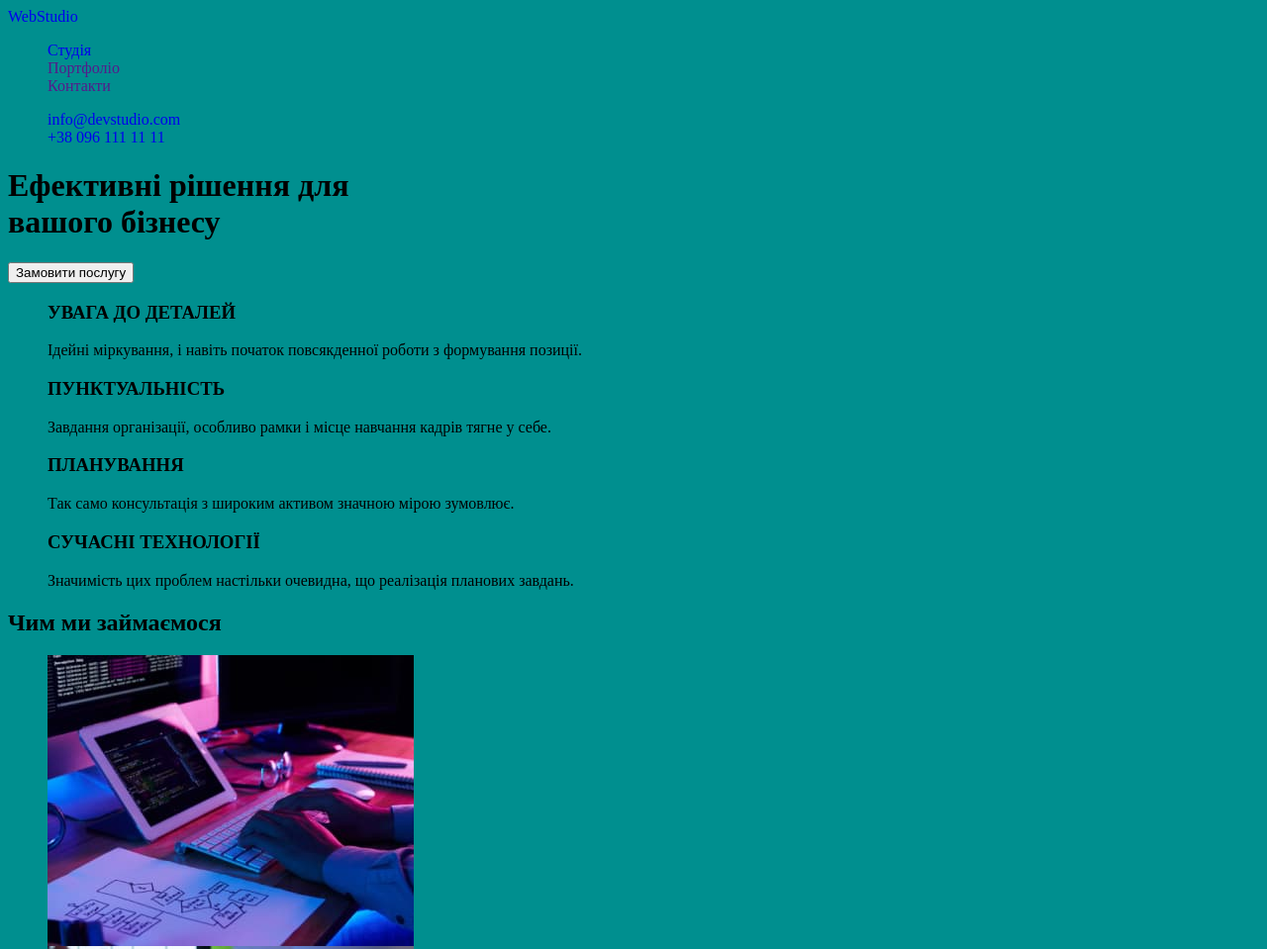
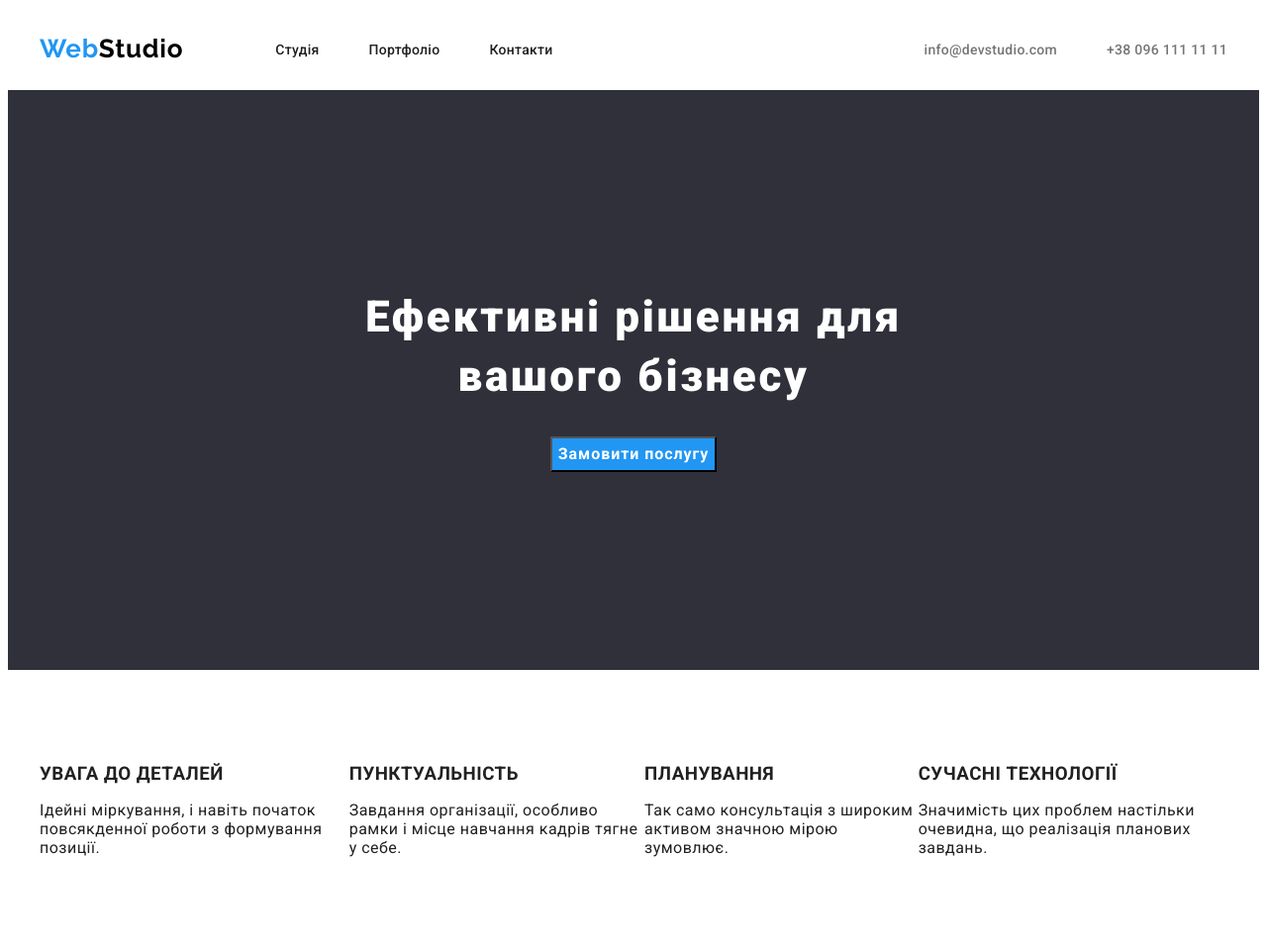
Before and after one commit to kisen8/verst-05, a plain HTML site: page index.html in a window 1280 px wide. Shown: the top 959 px of the page at 99% size. Drawn offline with Linux system fonts and the light colour scheme.

Commit message:
add my working code)

```diff
--- a/css/styles.css
+++ b/css/styles.css
@@ -1,11 +1,36 @@
+:root {
+  --dark-logo-color: #000000;
+  --main-text-color: #212121;
+  --text-color: #757575;
+  --accent-color: #2196f3;
+  --white-color: #ffffff;
+  --mainfone-color: #e5e5e5;
+  --fone-color: #f5f4fa;
+  --darkfone-color: #2f303a;
+  --contacts-color: rgba(255, 255, 255, 0.6);
+}
+h1,
+h2,
+h3,
+h4,
+h5,
+h6 {
+  padding: 0;
+  margin: 0;
+}
 body {
-  background-color: rgb(0, 143, 143);
+  color: var(--main-text-color);
+  background-color: var(--white-color);
+  font-family: Roboto;
+  letter-spacing: 0.03em;
 }
 
 a {
   text-decoration: none;
 }
 ul {
+  margin: 0;
+  padding: 0;
   list-style: none;
 }
 img {
@@ -13,3 +38,156 @@ img {
   max-width: 100%;
   height: auto;
 }
+.container {
+  margin-left: auto;
+  margin-right: auto;
+
+  width: 1200px;
+  padding-left: 15px;
+  padding-right: 15px;
+}
+
+.section {
+  padding-top: 94px;
+  padding-bottom: 94px;
+}
+.header {
+  display: flex;
+  justify-content: center;
+  align-items: center;
+}
+/* logo */
+
+.logo-web {
+  font-family: Raleway;
+  font-size: 26px;
+  font-weight: 700;
+  line-height: 1.2;
+  letter-spacing: 0.03em;
+
+  color: var(--accent-color);
+}
+
+.logo-studio {
+  color: var(--dark-logo-color);
+}
+
+/* navi */
+
+.navi-list {
+  display: flex;
+  align-items: center;
+  margin-left: 93px;
+  padding-top: 32px;
+  padding-bottom: 32px;
+}
+
+.navi-link {
+  font-family: Roboto;
+  font-weight: 500;
+  font-size: 14px;
+  line-height: 1.14;
+  letter-spacing: 0.02em;
+  color: var(--main-text-color);
+}
+.navi-link:hover,
+.navi-link:focus {
+  color: var(--accent-color);
+}
+
+.navi-item:not(:last-child) {
+  margin-right: 50px;
+}
+
+/* contacts */
+.contacts-list {
+  display: flex;
+  margin-left: auto;
+}
+
+.contacts-link {
+  font-family: Roboto;
+  font-weight: 500;
+  font-size: 14px;
+  line-height: 1.14;
+  letter-spacing: 0.02em;
+  color: var(--text-color);
+}
+.contacts-link:hover,
+.contacts-link:focus {
+  color: var(--accent-color);
+}
+
+.contacts-item:not(:last-child) {
+  margin-right: 50px;
+}
+
+/* hero */
+.hero {
+  background-color: var(--darkfone-color);
+}
+.hero-title {
+  font-family: roboto;
+  font-weight: 900;
+  font-size: 44px;
+  line-height: 1.36;
+  letter-spacing: 0.06em;
+  color: var(--white-color);
+
+  text-align: center;
+
+  margin-bottom: 30px;
+}
+
+.hero-btn {
+  color: var(--white-color);
+  background-color: var(--accent-color);
+
+  font-family: Roboto;
+  font-weight: 700;
+  font-size: 16px;
+  line-height: 1.88;
+  letter-spacing: 0.06em;
+  text-align: center;
+
+  display: block;
+  margin-left: auto;
+  margin-right: auto;
+}
+
+.hero-main {
+  padding-top: 200px;
+  padding-bottom: 200px;
+}
+/* features */
+
+.features-list {
+  display: flex;
+}
+
+/* work */
+.work-title {
+  margin-bottom: 50px;
+  text-align: center;
+}
+.work-list {
+  display: flex;
+}
+.work-item {
+  width: 370px;
+}
+.work-item:not(:first-child) {
+  margin-left: 30px;
+}
+
+/* team */
+
+.team-list {
+  display: flex;
+}
+
+/* footer */
+
+.footer {
+  background-color: var(--darkfone-color);
+}
--- a/index.html
+++ b/index.html
@@ -4,114 +4,163 @@
     <meta charset="UTF-8" />
     <meta name="viewport" content="width=device-width, initial-scale=1.0" />
     <title>Html/Css</title>
+
+    <link rel="preconnect" href="https://fonts.googleapis.com" />
+    <link rel="preconnect" href="https://fonts.gstatic.com" crossorigin />
+    <link
+      href="https://fonts.googleapis.com/css2?family=Raleway:ital,wght@0,700;1,700&family=Roboto:ital,wght@0,100..900;1,100..900&display=swap"
+      rel="stylesheet"
+    />
     <link rel="stylesheet" href="./css/styles.css" />
   </head>
   <body>
-    <header>
-      <a href="./index.html">Web<span>Studio</span></a>
-
-      <ul>
-        <li><a href="./index.html">Студія</a></li>
-        <li><a href="">Портфоліо</a></li>
-        <li><a href="">Контакти</a></li>
+    <header class="header">
+      <div class="container header">
+        <a href="./index.html" class="logo-web"
+          >Web<span class="logo-studio">Studio</span></a
+        >
+        <nav class="navi">
+          <ul class="navi-list">
+            <li class="navi-item">
+              <a class="navi-link" href="./index.html">Студія</a>
+            </li>
+            <li class="navi-item">
+              <a class="navi-link" href="">Портфоліо</a>
+            </li>
+            <li class="navi-item"><a class="navi-link" href="">Контакти</a></li>
           </ul>
-
-      <ul>
-        <li><a href="mailto:info@devstudio.com">info@devstudio.com</a></li>
-        <li><a href="tel:+38 0961111111">+38 096 111 11 11</a></li>
+        </nav>
+        <ul class="contacts-list">
+          <li class="contacts-item">
+            <a class="contacts-link" href="mailto:info@devstudio.com"
+              >info@devstudio.com</a
+            >
+          </li>
+          <li class="contacts-item">
+            <a class="contacts-link" href="tel:+38 0961111111"
+              >+38 096 111 11 11</a
+            >
+          </li>
         </ul>
+      </div>
     </header>
 
     <main>
-      <h1>Ефективні рішення для<br />вашого бізнесу</h1>
-      <button type="button">Замовити послугу</button>
+      <section class="hero">
+        <div class="hero-main">
+          <h1 class="hero-title">Ефективні рішення для<br />вашого бізнесу</h1>
+          <button type="button" class="hero-btn">Замовити послугу</button>
+        </div>
+      </section>
 
       <!-- особливості -->
-      <section>
-        <ul>
-          <li>
-            <h3>УВАГА ДО ДЕТАЛЕЙ</h3>
-            <p>
+      <section class="features section">
+        <div class="container">
+          <ul class="features-list">
+            <li class="features-item">
+              <h3 class="features-title">УВАГА ДО ДЕТАЛЕЙ</h3>
+              <p class="features-text">
                 Ідейні міркування, і навіть початок повсякденної роботи з
                 формування позиції.
               </p>
             </li>
-          <li>
-            <h3>ПУНКТУАЛЬНІСТЬ</h3>
-            <p>
-              Завдання організації, особливо рамки і місце навчання кадрів тягне
-              у себе.
+            <li class="features-item">
+              <h3 class="features-title">ПУНКТУАЛЬНІСТЬ</h3>
+              <p class="features-text">
+                Завдання організації, особливо рамки і місце навчання кадрів
+                тягне у себе.
               </p>
             </li>
-          <li>
-            <h3>ПЛАНУВАННЯ</h3>
-            <p>
+            <li class="features-item">
+              <h3 class="features-title">ПЛАНУВАННЯ</h3>
+              <p class="features-text">
                 Так само консультація з широким активом значною мірою зумовлює.
               </p>
             </li>
-          <li>
-            <h3>СУЧАСНІ ТЕХНОЛОГІЇ</h3>
-            <p>
-              Значимість цих проблем настільки очевидна, що реалізація планових
-              завдань.
+            <li class="features-item">
+              <h3 class="features-title">СУЧАСНІ ТЕХНОЛОГІЇ</h3>
+              <p class="features-text">
+                Значимість цих проблем настільки очевидна, що реалізація
+                планових завдань.
               </p>
             </li>
           </ul>
+        </div>
       </section>
 
       <!-- Чим ми займаємось -->
-      <section>
-        <h2>Чим ми займаємося</h2>
+      <section class="work section">
+        <div class="container">
+          <h2 class="work-title">Чим ми займаємося</h2>
 
-        <ul>
-          <li><img src="./images/box1.jpg" alt="programing" width="370" /></li>
-          <li><img src="./images/box2.jpg" alt="designing" width="370" /></li>
-          <li><img src="./images/box3.jpg" alt="styling" width="370" /></li>
+          <ul class="work-list">
+            <li class="work-item">
+              <img src="./images/box1.jpg" alt="programing" width="370" />
+            </li>
+            <li class="work-item">
+              <img src="./images/box2.jpg" alt="designing" width="370" />
+            </li>
+            <li class="work-item">
+              <img src="./images/box3.jpg" alt="styling" width="370" />
+            </li>
           </ul>
+        </div>
       </section>
 
       <!-- Our teem -->
-      <section>
-        <h2>Наша команда</h2>
-        <ul>
-          <li>
+      <section class="team section">
+        <div class="container">
+          <h2 class="team-title">Наша команда</h2>
+          <ul class="team-list">
+            <li class="team-item">
               <img src="./images/ihor.jpg" alt="Ihor" width="270" />
-            <h3>Ігор Дем'яненко</h3>
-            <p>Product Designer</p>
+              <h3 class="team-name">Ігор Дем'яненко</h3>
+              <p class="team-text">Product Designer</p>
             </li>
-          <li>
+            <li class="team-item">
               <img src="./images/olha.jpg" alt="Olha" width="270" />
-            <h3>Ольга Рєпіна</h3>
-            <p>Frontend Developer</p>
+              <h3 class="team-name">Ольга Рєпіна</h3>
+              <p class="team-text">Frontend Developer</p>
             </li>
-          <li>
+            <li class="team-item">
               <img src="./images/niko.jpg" alt="Niko" width="270" />
-            <h3>Микола Тарасов</h3>
-            <p>Marketing</p>
+              <h3 class="team-name">Микола Тарасов</h3>
+              <p class="team-text">Marketing</p>
             </li>
-          <li>
+            <li class="team-item">
               <img src="./images/misha.jpg" alt="Misha" width="270" />
-            <h3>Михайло Єрмаков</h3>
-            <p>UI Designer</p>
+              <h3 class="team-name">Михайло Єрмаков</h3>
+              <p class="team-text">UI Designer</p>
             </li>
           </ul>
+        </div>
       </section>
     </main>
 
-    <footer>
-      <a href="./index.html">Web<span>Studio</span></a>
+    <footer class="footer">
+      <div class="container">
+        <a href="./index.html" class="footer-web"
+          >Web<span class="footer-studio">Studio</span></a
+        >
 
-      <address>
-        <ul>
-          <li>
-            <a href="https://goo.gl/maps/izuGYMJUY2H6Dhw59"
+        <address class="adr">
+          <ul class="adr-list">
+            <li class="adr-item">
+              <a href="https://goo.gl/maps/izuGYMJUY2H6Dhw59" class="adr-link"
                 >м. Київ, пр-т Лесі Українки, 26</a
               >
             </li>
-          <li><a href="mailto:info@devstudio.com">info@devstudio.com</a></li>
-          <li><a href="tel:+380961111111">+38 096 111 11 11</a></li>
+            <li class="adr-item">
+              <a href="mailto:info@devstudio.com" class="adr-link"
+                >info@devstudio.com</a
+              >
+            </li>
+            <li class="adr-item">
+              <a href="tel:+380961111111" class="adr-link">+38 096 111 11 11</a>
+            </li>
           </ul>
         </address>
+      </div>
     </footer>
   </body>
 </html>
```
Also changed, not shown: portfolio.html (added, +146 -0 lines), .prettier.json (added). Lines whose indentation alone changed are shown as unchanged.
